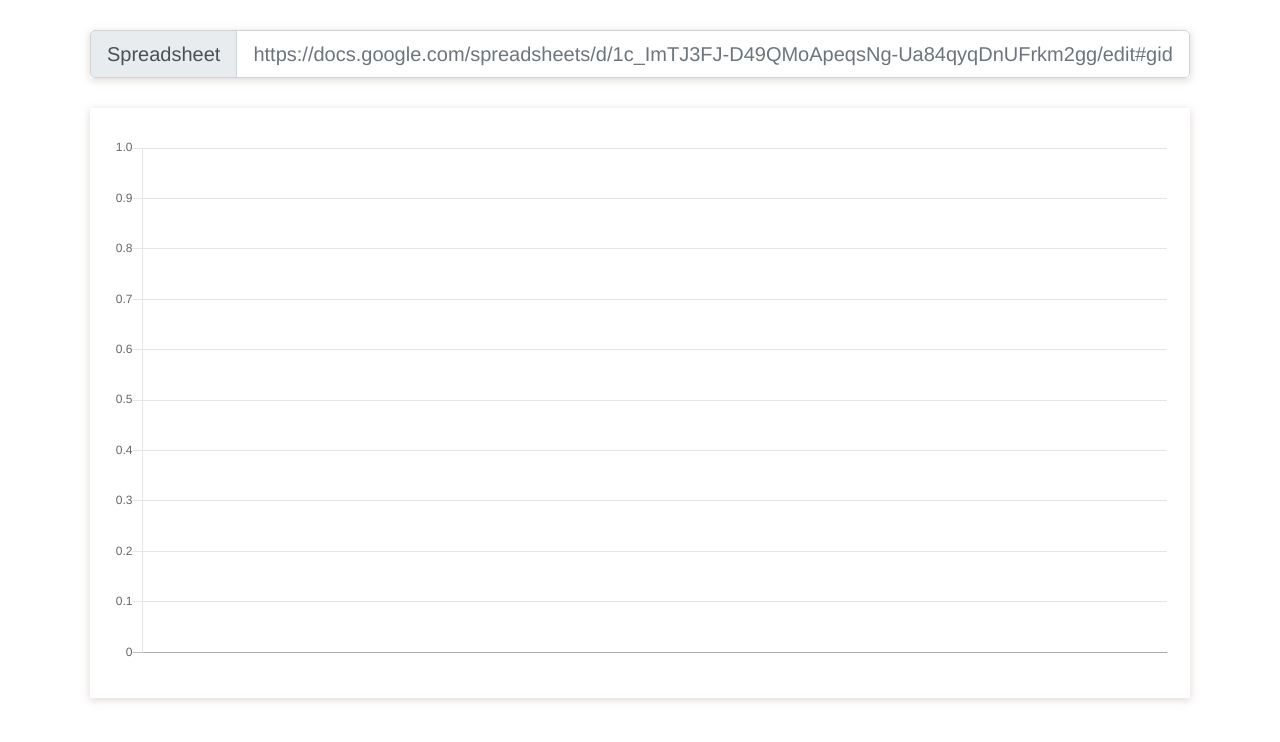
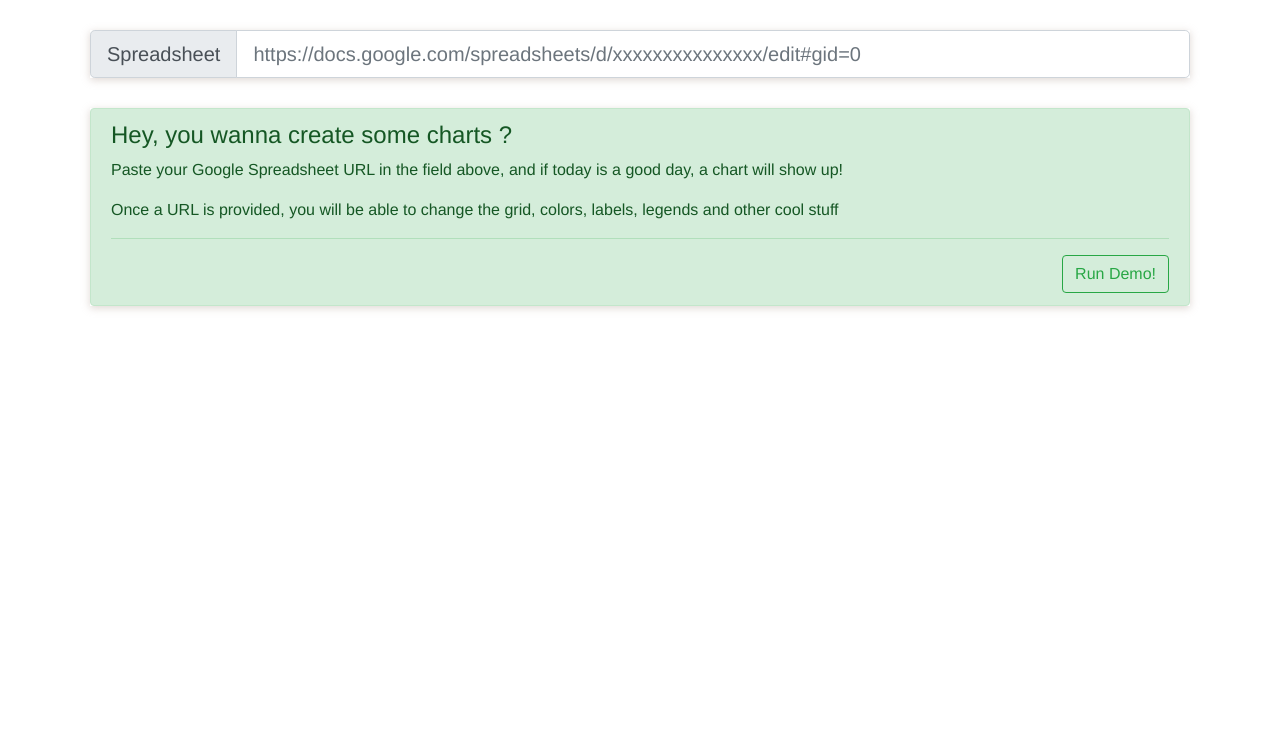
Before and after one commit to postlight/robo-chart-web, a React (Create React App) app: page / in a window 1280 px wide. Shown: the top 742 px of the page. Built offline with nearby package versions, Linux system fonts and the light colour scheme.

Commit message:
feat: add app status

```diff
--- /dev/null
+++ b/src/actions/appStatus.js
@@ -0,0 +1,5 @@
+export const SET_FETCHING_DATA = 'SET_FETCHING_DATA';
+
+export function setFetchingData(fetchingData) {
+  return { type: SET_FETCHING_DATA, fetchingData };
+}
--- a/src/components/MyChart.jsx
+++ b/src/components/MyChart.jsx
@@ -1,10 +1,12 @@
 import React from 'react';
 import { connect } from 'react-redux';
 import { Bar } from 'react-chartjs-2';
+import { Alert, Button } from 'react-bootstrap';
 import { getLineChartData } from '../utils/line';
 import { getLineReverseChartData } from '../utils/lineReverse';
+import { setSheetId } from '../actions/sheetData';
 
-const MyChart = ({ data, dispatch }) => {
+const MyChart = ({ data, fetchingData, dispatch }) => {
   let chartData = { options: {} };
   let datasets = {};
   if (data && data.length > 0) {
@@ -18,16 +20,50 @@ const MyChart = ({ data, dispatch }) => {
 
     datasets = { datasets: chartData.datasets };
     chartData.options.scales.xAxes[0].labels = chartData.labels;
+    return (
+      <div className="in-container sheets-container">
+        <Bar data={datasets} options={chartData.options} />
+      </div>
+    );
   }
+
+  if (fetchingData) {
+    return 'Loading';
+  }
+
   return (
-    <div className="in-container sheets-container">
-      <Bar data={datasets} options={chartData.options} />
+    <div className=" sheets-container">
+      <Alert variant="success">
+        <Alert.Heading>Hey, you wanna create some charts ?</Alert.Heading>
+        <p>
+          Paste your Google Spreadsheet URL in the field above, and if today is
+          a good day, a chart will show up!
+        </p>
+        <p>
+          Once a URL is provided, you will be able to change the grid, colors,
+          labels, legends and other cool stuff
+        </p>
+        <hr />
+        <div className="d-flex justify-content-end">
+          <Button
+            onClick={() =>
+              dispatch(
+                setSheetId('1M-c_ImTJ3FJ-D49QMoApeusNg-Ua84qyqDnUFrkm2gg'),
+              )
+            }
+            variant="outline-success"
+          >
+            Run Demo!
+          </Button>
+        </div>
+      </Alert>
     </div>
   );
 };
 
 const mapStateToProps = state => ({
   data: state.chartData.data,
+  fetchingData: state.appStatus.fetchingData,
 });
 
 export default connect(mapStateToProps)(MyChart);
--- a/src/components/SpreadsheetPicker.jsx
+++ b/src/components/SpreadsheetPicker.jsx
@@ -23,7 +23,7 @@ const SpreadsheetPicker = ({ sheetData, dispatch }) => (
       <input
         type="text"
         className="form-control"
-        placeholder="https://docs.google.com/spreadsheets/d/1c_ImTJ3FJ-D49QMoApeqsNg-Ua84qyqDnUFrkm2gg/edit#gid=0"
+        placeholder="https://docs.google.com/spreadsheets/d/xxxxxxxxxxxxxxx/edit#gid=0"
         aria-label="Large"
         aria-describedby="inputGroup-sizing-sm"
         onChange={evt => validate(evt.target.value, dispatch)}
--- a/src/index.jsx
+++ b/src/index.jsx
@@ -19,6 +19,9 @@ const initialState = {
     start: '',
     end: '',
   },
+  appStatus: {
+    fetchingData: false,
+  },
 };
 const store = createStore(rootReducer, initialState);
 
--- /dev/null
+++ b/src/reducers/appStatus.js
@@ -0,0 +1,16 @@
+import { SET_FETCHING_DATA } from '../actions/appStatus';
+
+const appStatus = (state = [], action) => {
+  switch (action.type) {
+    case SET_FETCHING_DATA: {
+      return {
+        ...state,
+        fetchingData: action.fetchingData,
+      };
+    }
+    default:
+      return state;
+  }
+};
+
+export default appStatus;
--- a/src/reducers/index.js
+++ b/src/reducers/index.js
@@ -1,8 +1,10 @@
 import { combineReducers } from 'redux';
 import chartData from './chartData';
 import sheetData from './sheetData';
+import appStatus from './appStatus';
 
 export default combineReducers({
   chartData,
   sheetData,
+  appStatus,
 });
--- a/src/screens/Home.jsx
+++ b/src/screens/Home.jsx
@@ -4,6 +4,7 @@ import axios from 'axios';
 import { API, TOKEN } from '../constants';
 import ChartEditor from '../components/ChartEditor';
 import { setSheetData, setActiveSheet } from '../actions/sheetData';
+import { setFetchingData } from '../actions/appStatus';
 import { setChartData } from '../actions/chartData';
 import SpreadsheetPicker from '../components/SpreadsheetPicker';
 import MyChart from '../components/MyChart';
@@ -34,7 +35,7 @@ class Home extends Component {
   }
 
   runQuery() {
-    const { sheetId, data } = this.props;
+    const { sheetId, data, dispatch } = this.props;
     if (sheetId && sheetId.length > 5) {
       let url = `${API}${sheetId}${TOKEN}`;
       if (data.activeSheet.length > 0) {
@@ -47,9 +48,16 @@ class Home extends Component {
       // eslint-disable-next-line no-console
       console.log(`RQ: Home ${url}`);
 
-      axios.get(url).then(res => {
-        this.process(res);
-      });
+      dispatch(setFetchingData(true));
+      axios
+        .get(url)
+        .then(res => {
+          dispatch(setFetchingData(false));
+          this.process(res);
+        })
+        .catch(error => {
+          dispatch(setFetchingData(false));
+        });
     }
   }
 
```
